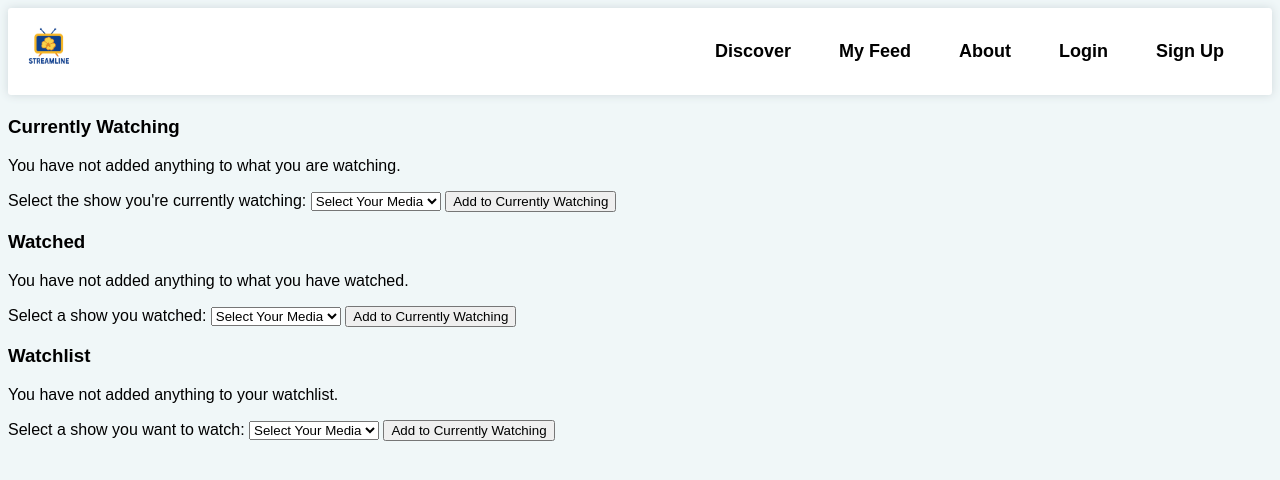
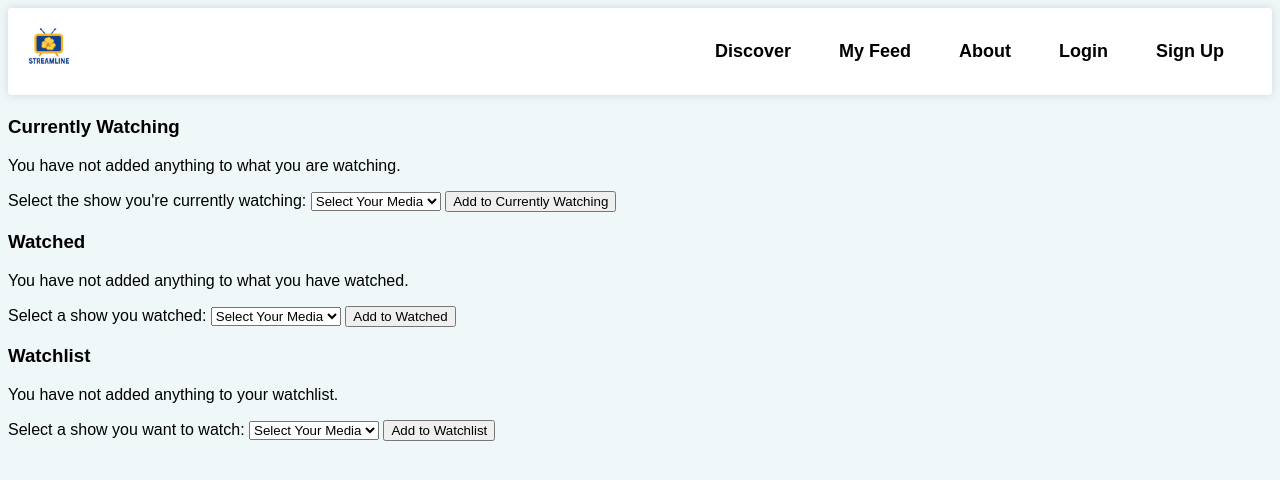
Before and after one commit to L3prech4un/TV-Show-Webapp, a Flask app: template templates/my_profile.html in a window 1280 px wide. Shown: the top 480 px of the page. Run offline with Flask 3, Linux system fonts and the light colour scheme; the template is opened without the code that fills it, so the values that code supplies are empty.

Commit message:
minor mistake

```diff
--- a/templates/my_profile.html
+++ b/templates/my_profile.html
@@ -95,7 +95,7 @@
             <option value="{{ media.MediaID }}">{{ media.Title }}</option>
           {% endfor %}
         </select>
-        <button type="submit" class="add-btn">Add to Currently Watching</button>
+        <button type="submit" class="add-btn">Add to Watched</button>
       </form>
     </div>
 
@@ -126,7 +126,7 @@
             <option value="{{ media.MediaID }}">{{ media.Title }}</option>
           {% endfor %}
         </select>
-        <button type="submit" class="add-btn">Add to Currently Watching</button>
+        <button type="submit" class="add-btn">Add to Watchlist</button>
         </form>
     </div>
   </section>
```
